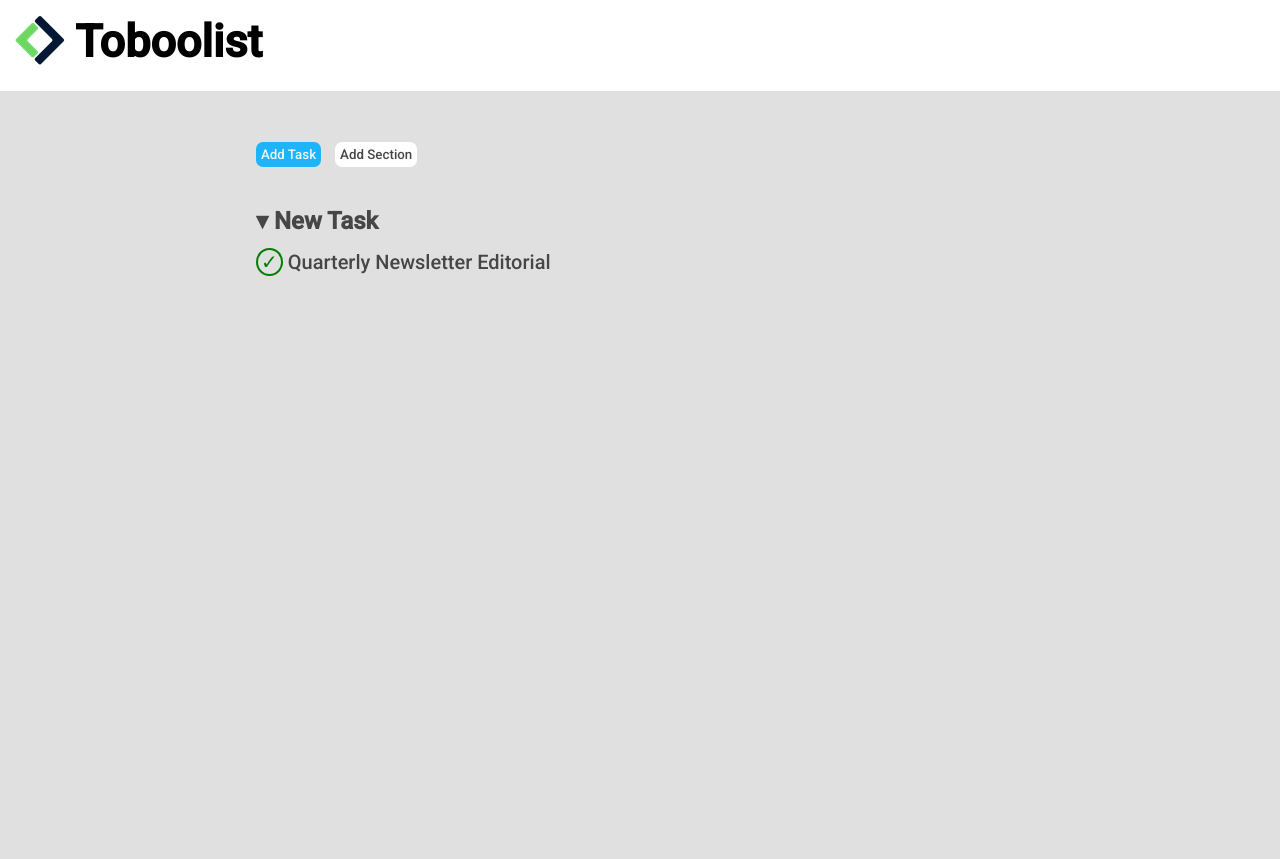
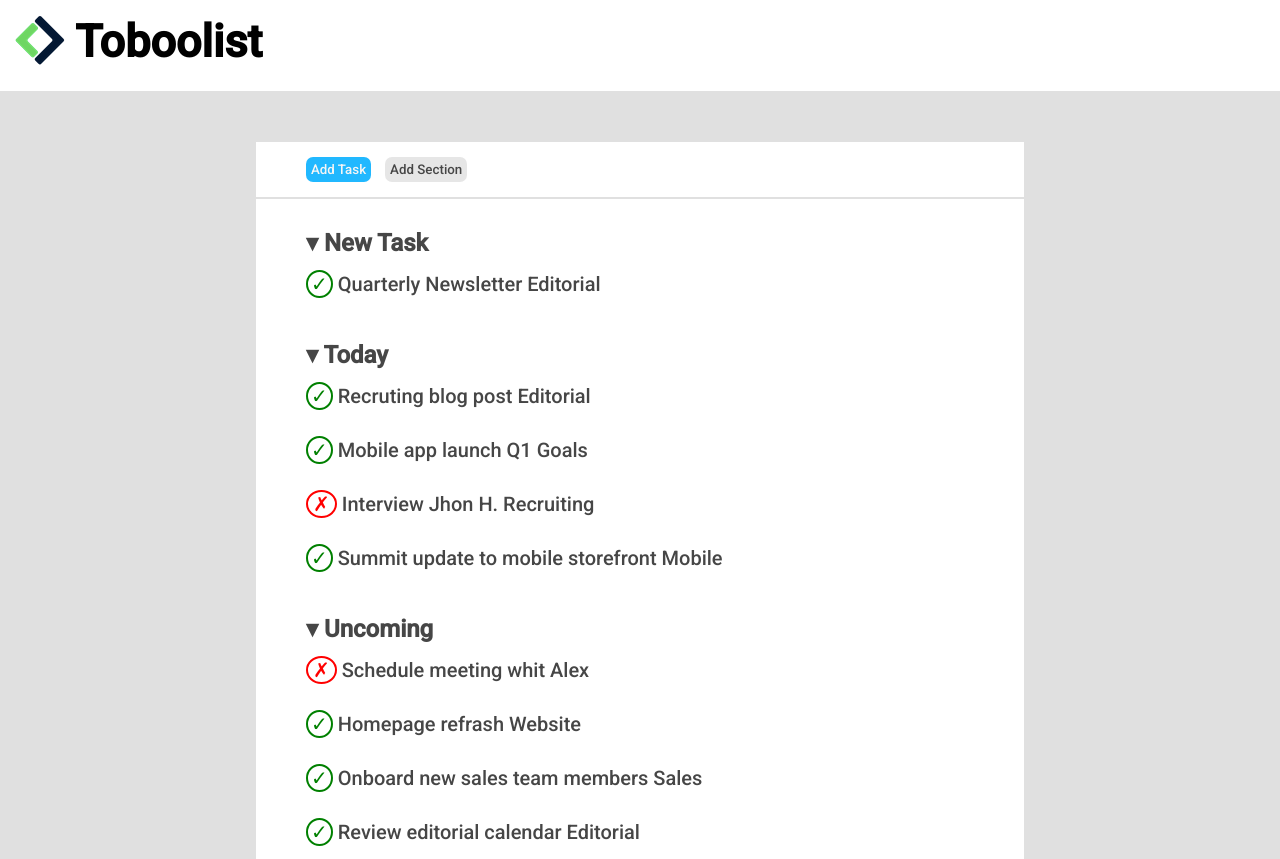
Before and after one commit to domenicocristo/html-css-toboolist, a plain HTML site: page index.html in a window 1280 px wide. Before the commit the page ends 800 px from the top, so only its background shows below. Drawn offline with Linux system fonts and the light colour scheme.

Commit message:
fine main

```diff
--- a/index.html
+++ b/index.html
@@ -26,7 +26,23 @@
             <section>
                  <h2>&blacktriangledown; New Task</h2>
                  <div class="check"><span class="check-logo">&#10003;</span> Quarterly Newsletter Editorial</div>
+            </section>
 
+            <section>
+                <h2>&blacktriangledown; Today</h2>
+                <div class="check"><span class="check-logo">&#10003;</span> Recruting blog post Editorial</div>
+                <div class="check"><span class="check-logo">&#10003;</span> Mobile app launch Q1 Goals</div>
+                <div class="check"><span class="no-check-logo">&#10007;</span> Interview Jhon H. Recruiting</div>
+                <div class="check"><span class="check-logo">&#10003;</span> Summit update to mobile storefront Mobile</div>
+            </section>
+
+            <section>
+                <h2>&blacktriangledown; Uncoming</h2>
+                <div class="check"><span class="no-check-logo">&#10007;</span> Schedule meeting whit Alex</div>
+                <div class="check"><span class="check-logo">&#10003;</span> Homepage refrash Website</div>
+                <div class="check"><span class="check-logo">&#10003;</span> Onboard new sales team members Sales</div>
+                <div class="check"><span class="check-logo">&#10003;</span> Review editorial calendar Editorial</div>
+            </section>
         </main>
     </div>
 </body>
--- a/style.css
+++ b/style.css
@@ -30,6 +30,14 @@ header h1 {
     padding-right: 20%;
 }
 
+nav {
+    background-color: white;
+    padding-top: 15px;
+    padding-bottom: 15px;
+    padding-left: 50px;
+
+}
+
 nav button {
     margin-right: 10px;
     padding: 5px;
@@ -43,13 +51,19 @@ nav button {
 }
 
 #buttom-white {
-    background-color: white;
+    background-color: rgb(230, 230, 230);
     color: rgb(70, 70, 70);
 }
 
 main {
     color: rgb(70, 70, 70);
-    padding-top: 40px;
+    padding-top: 2px;
+}
+
+main section div {
+    padding-left: 50px;
+    background-color: white;
+    padding-bottom: 15px;
 }
 
 .check {
@@ -58,9 +72,25 @@ main {
 }
 
 .check-logo {
+    background-color: white;
     color: green;
     border: solid 2px;
     padding-left: 3px;
     padding-right: 3px;
     border-radius: 50%;
 }
+
+main section h2 {
+    padding-left: 50px;
+    background-color: white;
+    padding-top: 30px;
+}
+
+.no-check-logo {
+    background-color: white;
+    color: red;
+    border: solid 2px;
+    padding-left: 5px;
+    padding-right: 5px;
+    border-radius: 50%;
+}
```
